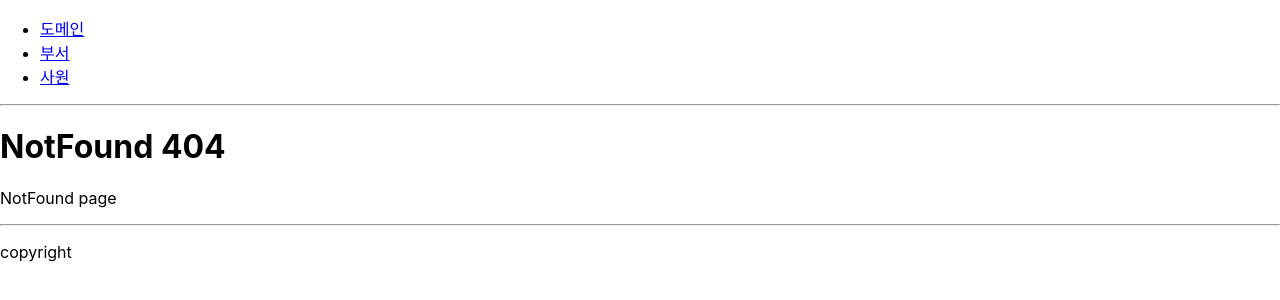
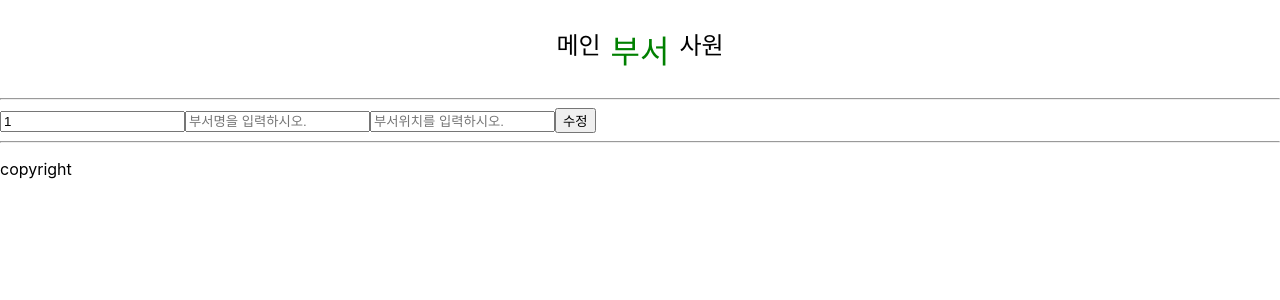
Before and after one commit to Uno0306/MINI_dept-emp, a React (Create React App) app in the folder my-app/: page /dept/update/1 in a window 1280 px wide. Before the commit this address had no page. Shown: the top 300 px of the page. Built offline with nearby package versions, Linux system fonts and the light colour scheme.

Commit message:
Finish dept CRUD

```diff
--- a/my-app/package.json
+++ b/my-app/package.json
@@ -12,6 +12,7 @@
     "react-dom": "^18.2.0",
     "react-router-dom": "^6.3.0",
     "react-scripts": "^2.1.3",
+    "styled-components": "^5.3.5",
     "web-vitals": "^2.1.4"
   },
   "scripts": {
--- a/my-app/src/components/Header.js
+++ b/my-app/src/components/Header.js
@@ -1,27 +1,54 @@
 import React from "react";
-import { Link, Outlet, NavLink } from 'react-router-dom';
+import { Link, Outlet, NavLink } from "react-router-dom";
+import styled from "styled-components";
+const PaginationUl = styled.ul`
+  list-style: none;
+  display: flex;
+  justify-content: center;
+  padding: 5px;
+`;
 
-function Header(){
-    // function activeStyle({ isActive }) {
-    //     return {
-    //       textDecoration: isActive ? 'underline' : undefined,
-    //       fontSize: isActive ? '24px' : undefined,
-    //     };
-    // }
+const PaginationLi = styled.li`
+  padding: 5px;
+  font-size: 24px;
+  border-radius: 5px;
+  color: black;
 
-    return(
-        <ul>
-            <li>
-                <NavLink to='/'>도메인</NavLink>
-            </li>
-            <li>
-                <NavLink to='/dept'>부서</NavLink>
-            </li>
-            <li>
-                <NavLink to='/emp'>사원</NavLink>
-            </li>
-        </ul>
-    );
+  &:hover {
+    cursor: pointer;
+    color: green;
+    background: orange;
+  }
+`;
+
+function Header() {
+  function activeStyle({ isActive }) {
+    return {
+      textDecoration: "none",
+      fontSize: isActive ? "32px" : undefined,
+      color: isActive ? "green" : "black",
+    };
+  }
+
+  return (
+    <PaginationUl>
+      <PaginationLi>
+        <NavLink to="/" style={activeStyle}>
+          메인
+        </NavLink>
+      </PaginationLi>
+      <PaginationLi>
+        <NavLink to="/dept" style={activeStyle}>
+          부서
+        </NavLink>
+      </PaginationLi>
+      <PaginationLi>
+        <NavLink to="/emp" style={activeStyle}>
+          사원
+        </NavLink>
+      </PaginationLi>
+    </PaginationUl>
+  );
 }
 
 export default Header;
--- a/my-app/src/index.js
+++ b/my-app/src/index.js
@@ -1,32 +1,32 @@
-import React from 'react';
-import ReactDOM from 'react-dom/client';
-import reportWebVitals from './reportWebVitals';
-import { BrowserRouter, Route, Router, Routes } from 'react-router-dom';
+import React from "react";
+import ReactDOM from "react-dom/client";
+import reportWebVitals from "./reportWebVitals";
+import { BrowserRouter, Route, Router, Routes } from "react-router-dom";
 
-import './index.css';
-import App from './App';
-import Domain from './components/Domain';
-import NotFound from './pages/NotFound';
-import Emp from './pages/Emp';
-import Dept from './pages/Dept';
-import InsertDept from './pages/InsertDept';
-import UpdateDept from './pages/UpdateDept';
+import "./index.css";
+import App from "./App";
+import Domain from "./components/Domain";
+import NotFound from "./pages/NotFound";
+import Emp from "./pages/Emp";
+import Dept from "./pages/Dept";
+import InsertDept from "./pages/InsertDept";
+import UpdateDept from "./pages/UpdateDept";
 
-const root = ReactDOM.createRoot(document.getElementById('root'));
+const root = ReactDOM.createRoot(document.getElementById("root"));
 root.render(
   <BrowserRouter>
     <Routes>
-      <Route path='/' element={<App />}>
+      <Route path="/" element={<App />}>
         <Route index element={<Domain />} />
-        <Route path='dept'>
+        <Route path="/dept">
           <Route index element={<Dept />} />
-          <Route path='insert' element={<InsertDept />} />
-          <Route path='update' element={<UpdateDept />} />
+          <Route path="/dept/insert" element={<InsertDept />} />
+          <Route path="/dept/update/:deptno" element={<UpdateDept />} />
         </Route>
-        <Route path='emp'>
+        <Route path="/emp">
           <Route index element={<Emp />} />
         </Route>
-        <Route path='*' element={<NotFound />} />
+        <Route path="*" element={<NotFound />} />
       </Route>
     </Routes>
   </BrowserRouter>
--- a/my-app/src/pages/Dept.js
+++ b/my-app/src/pages/Dept.js
@@ -1,6 +1,7 @@
-import React, { useEffect, useState } from 'react';
-import axios from 'axios';
-import { Link, Outlet, NavLink } from 'react-router-dom';
+import React, { useEffect, useState } from "react";
+import axios from "axios";
+import { Link, Outlet, NavLink, useNavigate } from "react-router-dom";
+import styled from "styled-components";
 import {
   selectByDeptno,
   selectByPaging,
@@ -9,43 +10,54 @@ import {
   changeByPageNumber,
   allSelect,
   deleteByDeptno,
-} from '../context/DeptAxios';
+} from "../context/DeptAxios";
+
+const PaginationSpan = styled.span`
+  &[aria-current] {
+    background-color: black;
+    color: white;
+  }
+`;
+
 function Dept() {
   const [depts, setDepts] = useState([]);
   const [deptpaging, setDeptPaging] = useState([]);
   const [page, setPage] = useState();
   const [dept, setDept] = useState();
   const [deleteCheck, setDeleteCheck] = useState(false);
+  const navigate = useNavigate();
 
   useEffect(() => {
     if (page === undefined || page === null) {
-      console.log('dsd');
     } else {
-      console.log('dd');
       changeByPageNumber(
         page,
-        document.getElementById('size').value,
+        document.getElementById("size").value,
         setDeptPaging
       );
     }
   }, [page]);
 
+  const moveUpdate = (deptno) => {
+    navigate("/dept/update/" + deptno);
+  };
+
   return (
     <div>
       <h2>부서</h2>
       <br />
-      <Link to='/dept/insert'>추가</Link>
+      <Link to="/dept/insert">추가</Link>
       <br />
       <hr />
-      <input type='number' id='num' placeholder='부서번호를 입력해주세요' />
+      <input type="number" id="num" placeholder="부서번호를 입력해주세요" />
       <input
-        type='button'
-        value='부서번호로 검색'
+        type="button"
+        value="부서번호로 검색"
         onClick={() => {
-          selectByDeptno(setDept, document.getElementById('num').value);
+          selectByDeptno(setDept, document.getElementById("num").value);
         }}
       />
-      {dept === null || dept === '' || dept === undefined ? (
+      {dept === null || dept === "" || dept === undefined ? (
         <p>테이블이 없습니다.</p>
       ) : (
         <table>
@@ -64,10 +76,26 @@ function Dept() {
               <td>{dept.dname}</td>
               <td>{dept.loc}</td>
               <td>
-                <input type='button' value='수정' />
+                <input
+                  type="button"
+                  value="수정"
+                  onClick={() => {
+                    moveUpdate(dept.deptno);
+                  }}
+                />
               </td>
               <td>
-                <input type='button' value='삭제' />
+                <input
+                  type="button"
+                  value="삭제"
+                  onClick={async () => {
+                    await deleteByDeptno(
+                      document.getElementById("num").value,
+                      deleteCheck,
+                      setDeleteCheck
+                    );
+                  }}
+                />
               </td>
             </tr>
           </tbody>
@@ -75,22 +103,22 @@ function Dept() {
       )}
       <hr />
 
-      <input type='number' id='page' placeholder='페이지 수 입력' />
-      <input type='number' id='size' placeholder='사이즈 수 입력' />
+      <input type="number" id="page" placeholder="페이지 수 입력" />
+      <input type="number" id="size" placeholder="사이즈 수 입력" />
       <input
-        type='button'
-        value='모든검색_페이징이용'
+        type="button"
+        value="모든검색_페이징이용"
         onClick={() => {
           selectByPaging(
             setPage,
             setDeptPaging,
-            document.getElementById('page').value,
-            document.getElementById('size').value
+            document.getElementById("page").value,
+            document.getElementById("size").value
           );
         }}
       />
       <br />
-      <div id='dom2'>
+      <div id="dom2">
         {deptpaging.dtoList && deptpaging.dtoList.length !== 0 ? (
           <table>
             <thead>
@@ -110,12 +138,18 @@ function Dept() {
                     <td>{data.dname}</td>
                     <td>{data.loc}</td>
                     <td>
-                      <input type='button' value='수정' />
+                      <input
+                        type="button"
+                        value="수정"
+                        onClick={() => {
+                          moveUpdate(data.deptno);
+                        }}
+                      />
                     </td>
                     <td>
                       <input
-                        type='button'
-                        value='삭제'
+                        type="button"
+                        value="삭제"
                         onClick={async () => {
                           await deleteByDeptno(
                             data.deptno,
@@ -144,25 +178,22 @@ function Dept() {
             </button>
           )}
           {deptpaging.pageList &&
-            deptpaging.pageList.map((page) => {
+            deptpaging.pageList.map((number) => {
               return (
-                <span
-                  key={page}
+                <PaginationSpan
+                  id={number}
+                  key={number}
                   onClick={(e) => {
                     setPage(e.target.id);
                   }}
-                  id={page}
+                  aria-current={page == number ? "page" : null}
                 >
-                  {page} <span> </span>
-                </span>
+                  {number} <span> </span>
+                </PaginationSpan>
               );
             })}
           {deptpaging.next && (
-            <button
-              onClick={() => plusPage(page, setPage, deptpaging.pageList)}
-            >
-              next
-            </button>
+            <button onClick={() => plusPage(page, setPage)}>next</button>
           )}
         </div>
       </div>
@@ -170,14 +201,14 @@ function Dept() {
       <hr />
 
       <input
-        type='button'
-        value='모든검색'
+        type="button"
+        value="모든검색"
         onClick={() => {
           allSelect(setDepts);
         }}
       />
       <br />
-      <div id='dom'>
+      <div id="dom">
         {depts.length !== 0 ? (
           <table>
             <thead>
@@ -197,12 +228,18 @@ function Dept() {
                     <td>{data.dname}</td>
                     <td>{data.loc}</td>
                     <td>
-                      <input type='button' value='수정' />
+                      <input
+                        type="button"
+                        value="수정"
+                        onClick={() => {
+                          moveUpdate(data.deptno);
+                        }}
+                      />
                     </td>
                     <td>
                       <input
-                        type='button'
-                        value='삭제'
+                        type="button"
+                        value="삭제"
                         onClick={async () =>
                           await deleteByDeptno(
                             data.deptno,
--- a/my-app/src/pages/NotFound.js
+++ b/my-app/src/pages/NotFound.js
@@ -1,10 +1,10 @@
-import React from 'react';
+import React from "react";
 
 function NotFound() {
   return (
     <div>
       <h1>NotFound 404</h1>
-      <p>NotFound page</p>
+      <p>Not Found page</p>
     </div>
   );
 }
--- a/my-app/src/pages/UpdateDept.js
+++ b/my-app/src/pages/UpdateDept.js
@@ -1,7 +1,63 @@
 import React from "react";
+import axios from "axios";
+import { useNavigate, useParams } from "react-router-dom";
 
-function UpdateDept(){
-    return(<div></div>);
+function UpdateDept() {
+  const navigate = useNavigate();
+
+  const deptno = useParams().deptno;
+
+  function checkUpdate() {
+    var inDname = document.getElementById("inDname");
+    var inDloc = document.getElementById("inDloc");
+
+    const dnameValue = inDname.value;
+    const dlocValue = inDloc.value;
+
+    if (dnameValue === null || "" === dnameValue) {
+      alert("부서명을 입력하시오!");
+    }
+    if (dlocValue === null || "" === dlocValue) {
+      alert("부서위치를 입력하시오!");
+    }
+
+    if (
+      !(
+        dnameValue === null ||
+        "" === dnameValue ||
+        dlocValue === null ||
+        "" === dlocValue
+      )
+    ) {
+      const url = "/api/dept/" + deptno;
+      const inputDept = {
+        deptno: deptno,
+        dname: dnameValue,
+        loc: dlocValue,
+      };
+      const headers = {
+        "Content-Type": "application/json",
+      };
+      console.log(inputDept);
+      axios.put(url, inputDept, { headers }).catch((error) => {
+        console.log(error);
+      });
+
+      // 수정 완료 후, 페이지 이동
+      navigate("/dept");
+    }
+  }
+
+  return (
+    <div>
+      <form action="/dept" method="post">
+        <input type="number" id="inDno" value={deptno} />
+        <input type="text" id="inDname" placeholder="부서명을 입력하시오." />
+        <input type="text" id="inDloc" placeholder="부서위치를 입력하시오." />
+        <input type="button" value="수정" onClick={checkUpdate} />
+      </form>
+    </div>
+  );
 }
 
 export default UpdateDept;
```
Also changed, not shown: my-app/src/App.js (+5 -5 lines), my-app/src/context/DeptAxios.js (+12 -12 lines), my-app/src/pages/InsertDept.js (+23 -25 lines), 1 other file (tests, documents, lock files or other folders).
